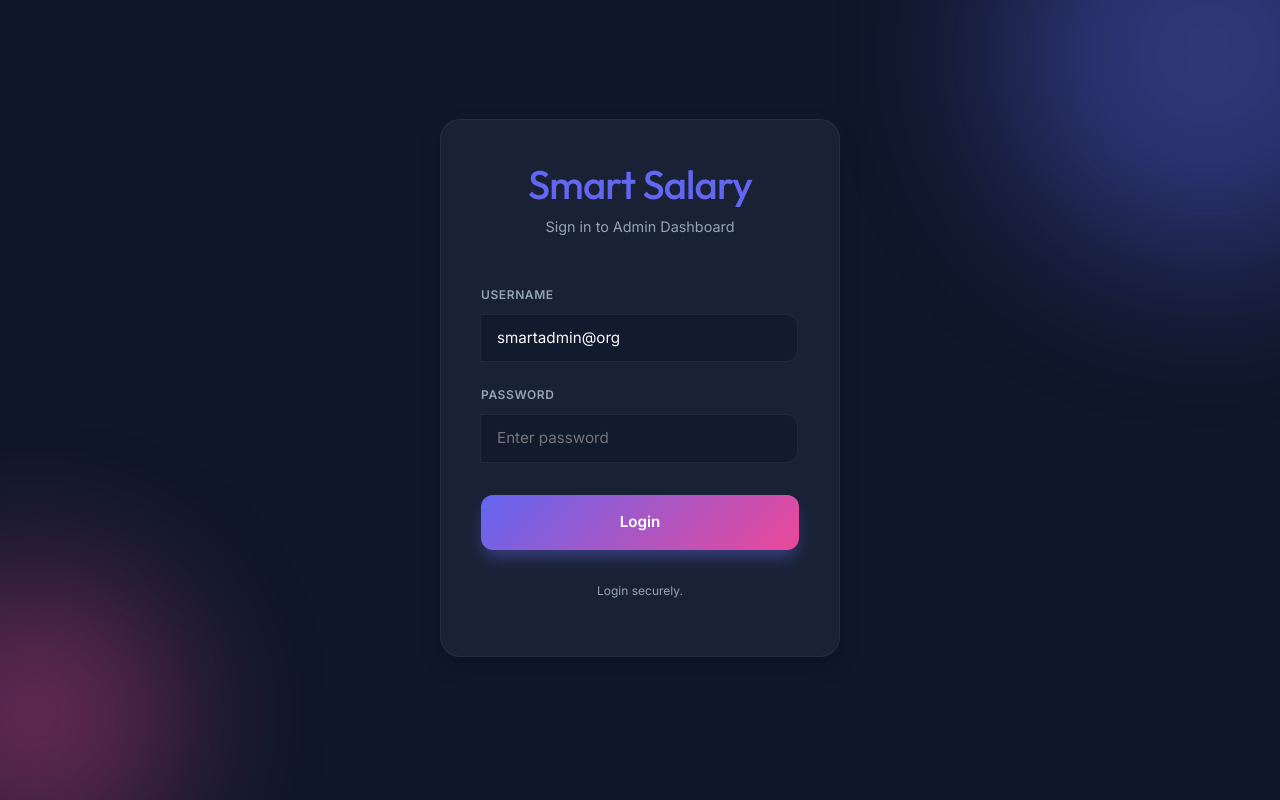
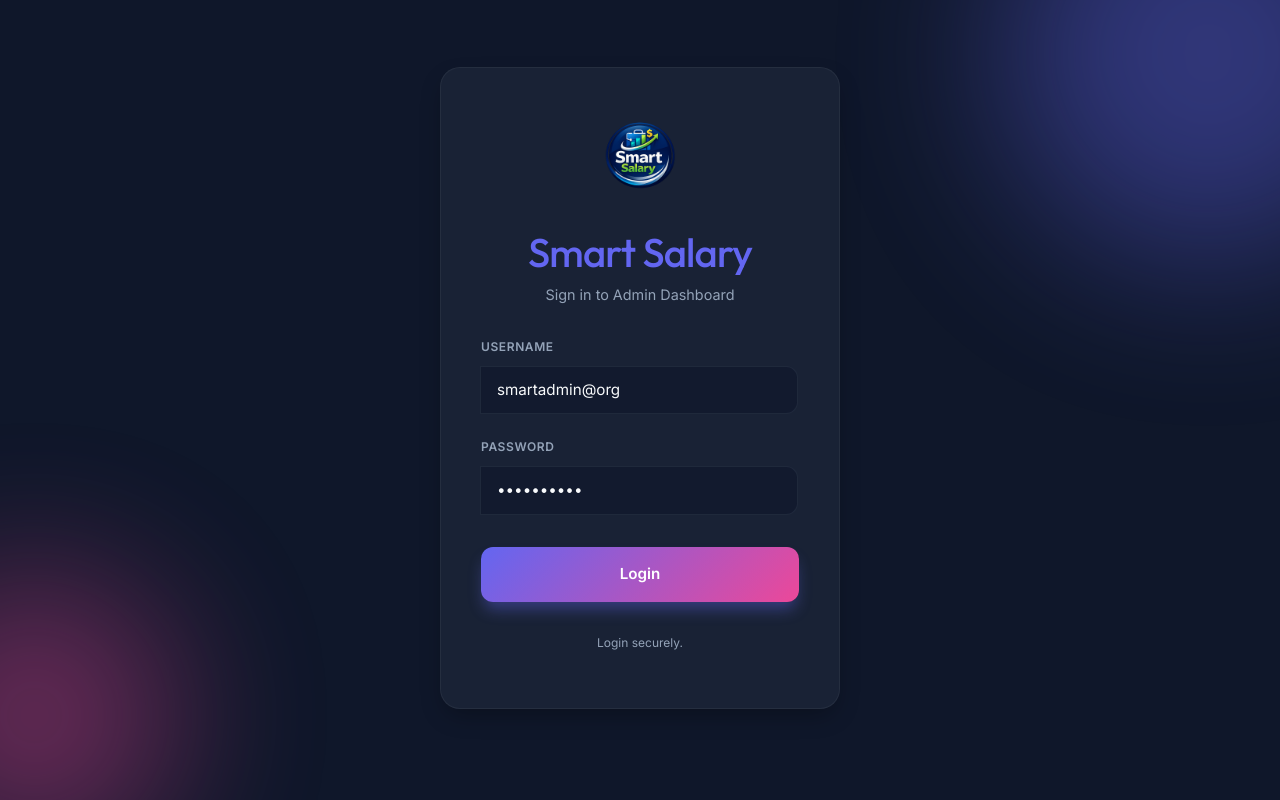
Before and after one commit to vasanthpapa/smartsalary, a React (Vite) app in the folder client/: page / in a window 1280 px wide. Built offline with nearby package versions, Linux system fonts and the light colour scheme; no server answers.

Commit message:
feat: integrate company logo and update admin login credentials

```diff
--- a/client/index.html
+++ b/client/index.html
@@ -2,7 +2,7 @@
 <html lang="en">
   <head>
     <meta charset="UTF-8" />
-    <link rel="icon" type="image/svg+xml" href="/vite.svg" />
+    <link rel="icon" type="image/png" href="/src/assets/logo.png" />
     <meta name="viewport" content="width=device-width, initial-scale=1.0" />
     <meta name="description" content="A premium MERN Admin Panel for Salary and Employee Management." />
     <title>SmartSalary | MERN Admin Panel</title>
--- a/client/src/App.jsx
+++ b/client/src/App.jsx
@@ -2,6 +2,7 @@
 import Sidebar from './components/Sidebar';
 import Topbar from './components/Topbar';
 import { useWorkforce } from './context/workforceShared';
+import logo from './assets/logo.png';
 
 // Actual Page Components
 import Dashboard from './pages/Dashboard';
@@ -28,6 +29,7 @@
         return (
             <div style={{ display: 'flex', height: '100vh', justifyContent: 'center', alignItems: 'center', background: '#0f172a', color: 'white', fontFamily: 'Outfit, sans-serif' }}>
                 <div style={{ textAlign: 'center', animation: 'pulse 2s infinite' }}>
+                    <img src={logo} alt="Logo" style={{ width: '100px', height: '100px', marginBottom: '1.25rem', borderRadius: '20px' }} />
                     <h1 style={{ marginBottom: '0.5rem', letterSpacing: '-0.02em', color: '#6366f1' }}>Smart Salary</h1>
                     <p style={{ color: '#94a3b8', fontSize: '0.9rem' }}>Synchronizing with MongoDB Atlas...</p>
                 </div>
--- a/client/src/components/Sidebar.jsx
+++ b/client/src/components/Sidebar.jsx
@@ -1,5 +1,6 @@
 import React from 'react';
 import { LayoutDashboard, Users, CalendarCheck, Calculator, LogOut } from 'lucide-react';
+import logo from '../assets/logo.png';
 
 const Sidebar = ({ activePage, setPage, onLogout }) => {
   const menuItems = [
@@ -11,9 +12,12 @@
 
   return (
     <aside className="sidebar">
-      <div className="logo">
-        <div className="logo-t">Smart Salary</div>
-        <div className="logo-s">Admin Panel</div>
+      <div className="logo" style={{ display: 'flex', alignItems: 'center', gap: '12px', padding: '10px 8px' }}>
+        <img src={logo} alt="Logo" style={{ width: '60px', height: '60px', borderRadius: '10px', objectFit: 'contain' }} />
+        <div>
+          <div className="logo-t">Smart Salary</div>
+          <div className="logo-s">Admin Panel</div>
+        </div>
       </div>
       <nav className="nav">
         {menuItems.map(item => (
--- a/client/src/pages/Login.jsx
+++ b/client/src/pages/Login.jsx
@@ -1,10 +1,11 @@
 import React, { useState } from 'react';
 import { useWorkforce } from '../context/workforceShared';
+import logo from '../assets/logo.png';
 
 const Login = () => {
   const { login } = useWorkforce();
   const [username, setUsername] = useState('smartadmin@org');
-  const [password, setPassword] = useState('');
+  const [password, setPassword] = useState('Smart@6789');
   const [errorText, setErrorText] = useState('');
   const [loading, setLoading] = useState(false);
 
@@ -37,9 +38,10 @@
       zIndex: 10
     }}>
       <div className="card" style={{ maxWidth: '400px', width: '90%', padding: '2.5rem' }}>
-        <div style={{ textAlign: 'center', marginBottom: '2rem' }}>
-          <h1 style={{ color: 'var(--primary)', letterSpacing: '-0.02em', marginBottom: '0.5rem' }}>Smart Salary</h1>
-          <p style={{ color: 'var(--text-secondary)', fontSize: '0.9rem' }}>Sign in to Admin Dashboard</p>
+        <div style={{ textAlign: 'center', marginBottom: '2rem', display: 'flex', flexDirection: 'column', alignItems: 'center' }}>
+          <img src={logo} alt="Smart Salary Logo" style={{ width: '100px', height: '100px', marginBottom: '1.25rem', borderRadius: '20px' }} />
+          <h1 style={{ color: 'var(--primary)', letterSpacing: '-0.02em', marginBottom: '0.5rem', marginTop: 0 }}>Smart Salary</h1>
+          <p style={{ color: 'var(--text-secondary)', fontSize: '0.9rem', margin: 0 }}>Sign in to Admin Dashboard</p>
         </div>
 
         <form onSubmit={handleSubmit} style={{ display: 'flex', flexDirection: 'column', gap: '1.5rem' }}>
```
Also changed, not shown: client/src/assets/logo.png (added), 1 other file (tests, documents, lock files or other folders).
